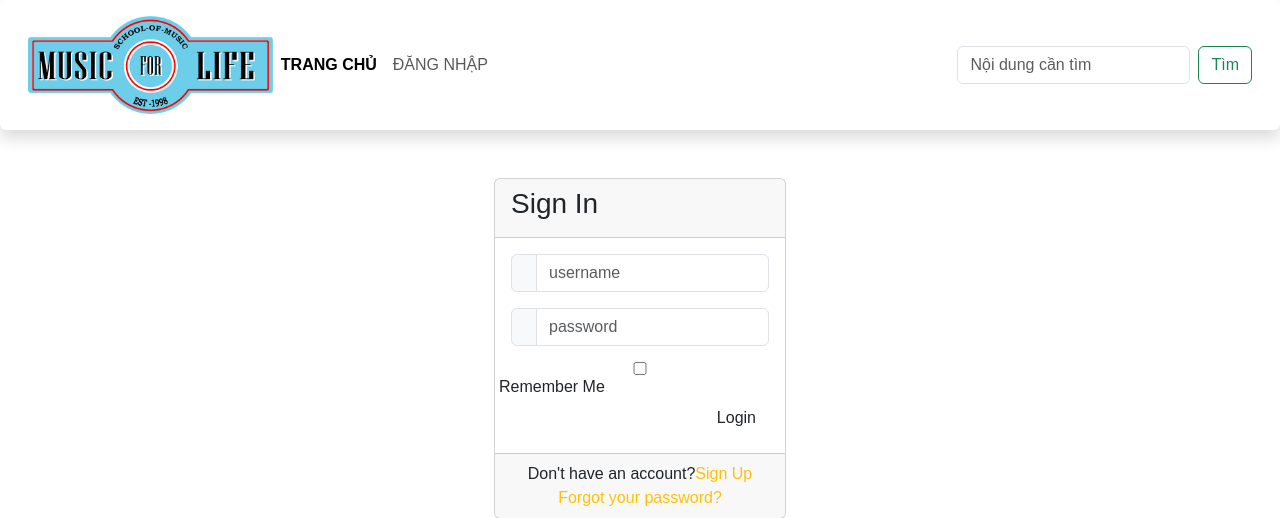
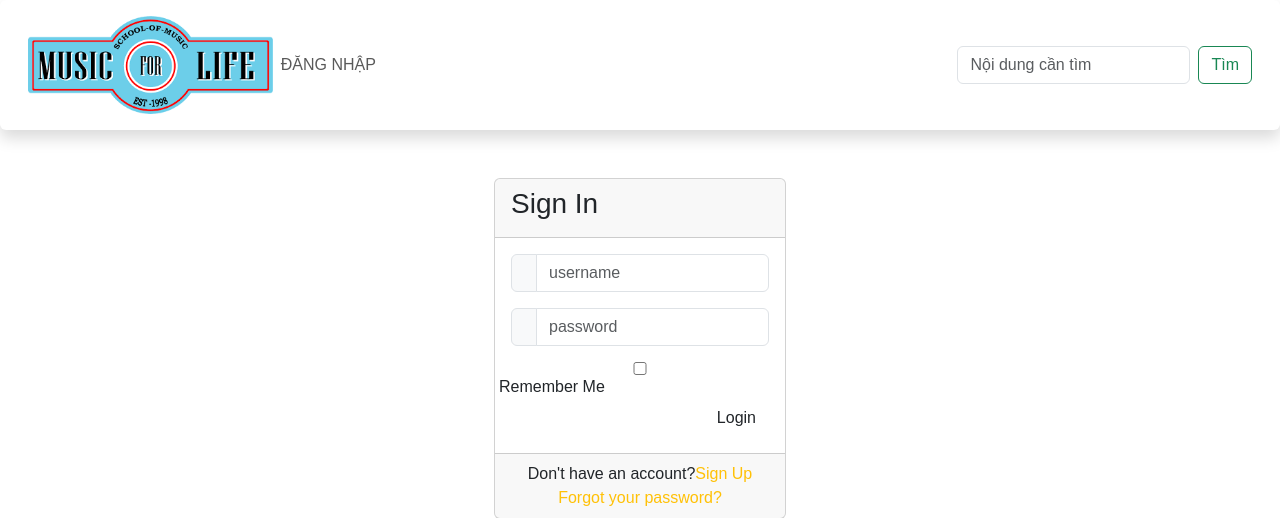
Before and after one commit to ThangTV1120/CSE485_2023, a PHP site: page /login.php in a window 1280 px wide. Shown: the top 518 px of the page. Run offline with PHP 8.4, Linux system fonts and the light colour scheme; some web fonts are replaced.

Commit message:
index change

```diff
--- a/btth01/css/style.css
+++ b/btth01/css/style.css
@@ -28,3 +28,7 @@
 .my-title{
     overflow-y: hidden;
 }
+
+a:hover {
+    color: orange;
+}
--- a/btth01/footer.php
+++ b/btth01/footer.php
@@ -1,4 +1,4 @@
-<footer class="bg-white d-flex justify-content-center align-items-center border-top border-secondary  border-2" style="height:80px">
+<footer class="bg-blue d-flex justify-content-center align-items-center border-top border-secondary  border-2" style="height:80px">
         <h4 class="text-center text-uppercase fw-bold">TLU's music garden</h4>
 </footer>
 <script src="https://cdn.jsdelivr.net/npm/bootstrap@5.3.0-alpha1/dist/js/bootstrap.bundle.min.js" integrity="sha384-w76AqPfDkMBDXo30jS1Sgez6pr3x5MlQ1ZAGC+nuZB+EYdgRZgiwxhTBTkF7CXvN" crossorigin="anonymous"></script>
--- a/btth01/header.php
+++ b/btth01/header.php
@@ -7,13 +7,14 @@
     <title>Music for Life</title>
     <link href="https://cdn.jsdelivr.net/npm/bootstrap@5.3.0-alpha1/dist/css/bootstrap.min.css" rel="stylesheet" integrity="sha384-GLhlTQ8iRABdZLl6O3oVMWSktQOp6b7In1Zl3/Jr59b6EGGoI1aFkw7cmDA6j6gD" crossorigin="anonymous">
     <link rel="stylesheet" href="css/style.css">
+    <link rel="stylesheet" href="https://cdn.jsdelivr.net/npm/bootstrap-icons@1.10.3/font/bootstrap-icons.css">
 </head>
 <body>
 <header>
-        <nav class="navbar navbar-expand-lg bg-body-tertiary shadow p-3 bg-white rounded">
+        <nav class="navbar navbar-expand-lg bg-info bg-body-tertiary shadow p-3 rounded">
             <div class="container-fluid">
                 <div class="my-logo">
-                    <a class="navbar-brand" href="#">
+                    <a class="navbar-brand" href="index.php">
                         <img src="images/logo2.png" alt="" class="img-fluid">
                     </a>
                 </div>
@@ -23,10 +24,7 @@
                 <div class="collapse navbar-collapse" id="navbarSupportedContent">
                 <ul class="navbar-nav me-auto mb-2 mb-lg-0">
                     <li class="nav-item">
-                    <a class="nav-link active" aria-current="page" href="./">Trang chủ</a>
-                    </li>
-                    <li class="nav-item">
-                    <a class="nav-link" href="./login.php">Đăng nhập</a>
+                    <a class="nav-link" href="./login.php">Đăng nhập </a>
                     </li>
                 </ul>
                 <form class="d-flex" role="search">
--- a/btth01/index.php
+++ b/btth01/index.php
@@ -28,7 +28,7 @@
     </header>
 
     <main class="container-fluid mt-3">
-        <h3 class="text-center text-uppercase mb-3 text-primary">TOP bài hát yêu thích</h3>
+        <h3 class="text-center text-uppercase mb-3 text-primary fw-bold">TOP bài hát yêu thích</h3>
         <div class="row">
             <?php
                 // Ket noi db
@@ -48,7 +48,7 @@
                         <img src="<?php echo $row['hinhanh'];?>" class="card-img-top" alt="...">
                         <div class="card-body">
                         <h5 class="card-title text-center">
-                            <a href="" class="text-decoration-none">
+                            <a href="detail.php" class="text-decoration-none fw-bold">
                                 <?php echo $row['ten_bhat'];?>
                             </a>
                         </h5>
```
